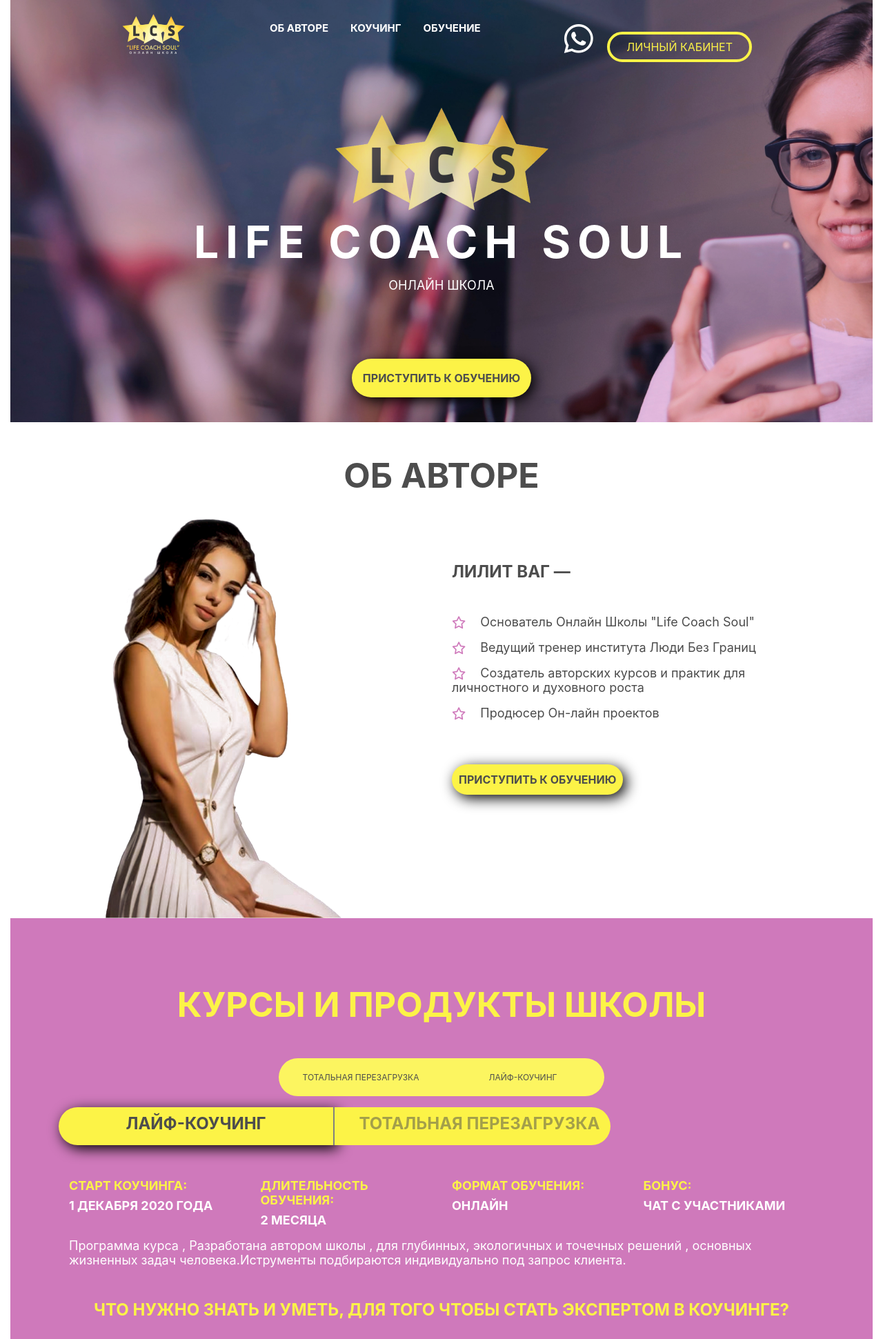
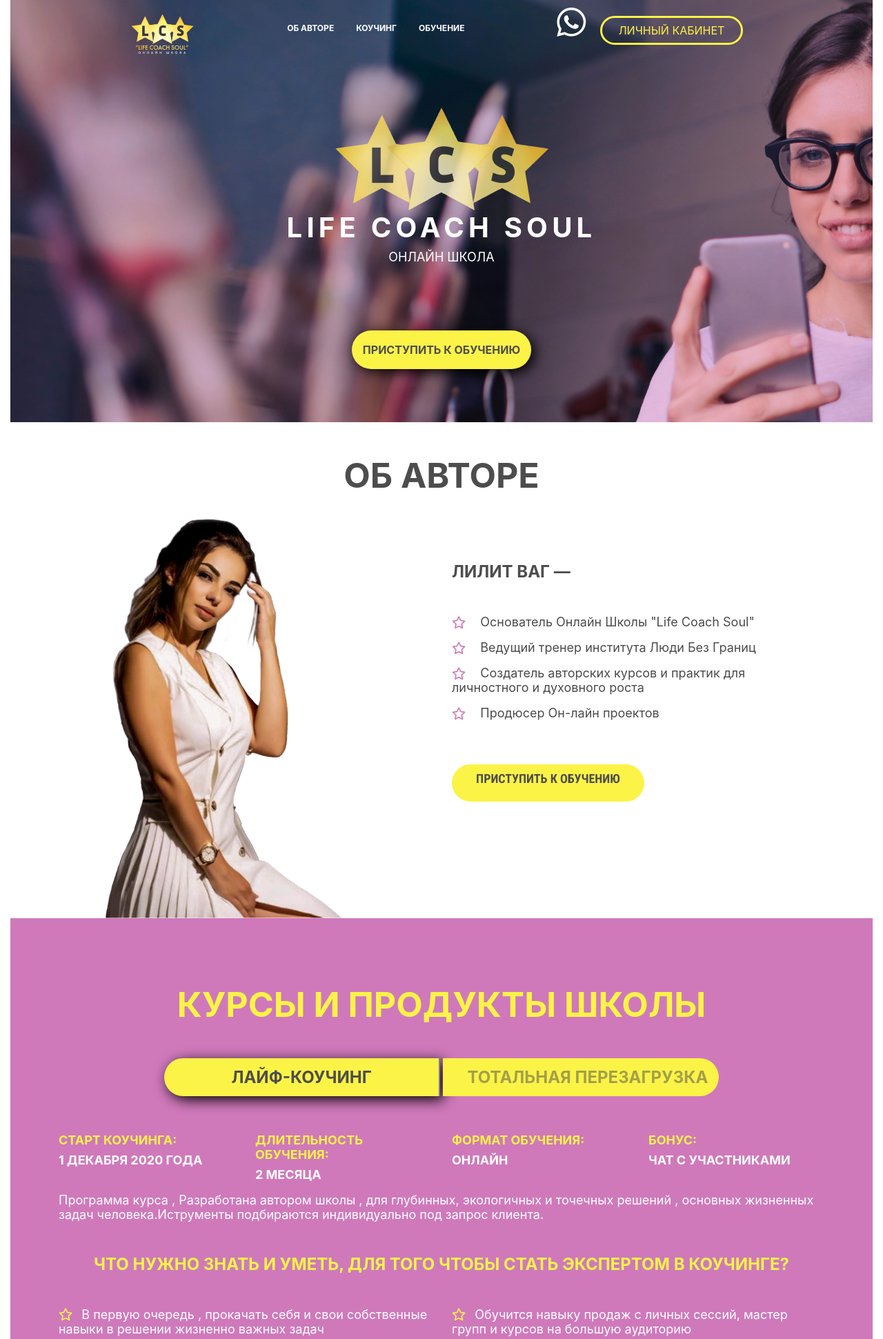
Before and after one commit to MarinaVector/school2, a PHP site: page / in a window 1280 px wide. Shown: the top 1941 px of the page at 69% size. Run offline with PHP 8.4, Linux system fonts and the light colour scheme; some libraries are stand-ins or nearby versions.

Commit message:
frontend footer and btns

```diff
--- a/css/style.css
+++ b/css/style.css
@@ -41,7 +41,7 @@ a {
 }
 
 .main-nav__nav-link {
-  font-size: 15px;
+  font-size: 12px;
   font-style: normal;
   font-weight: 700;
   line-height: 18px;
@@ -51,6 +51,11 @@ a {
   display: inline;
 }
 
+@media screen and (min-device-width: 1000px) {
+  .main-nav__nav-link {
+    font-size: 15px;
+  }
+}
 .main-nav__whatsapp-icon {
   color: #FFFFFF;
 }
@@ -58,10 +63,13 @@ a {
 .main-nav__nav-button {
   text-transform: uppercase;
   color: #FCF347;
-  border: 4px solid #FCF347;
-  border-radius: 50px;
+  border: 3px solid #FCF347;
+  border-radius: 100px;
   padding-left: 10px;
   padding-right: 10px;
+  box-sizing: border-box;
+  width: 171px;
+  height: 34px;
 }
 
 .info-block {
@@ -74,16 +82,21 @@ a {
 }
 
 .info-block__coach-title {
-  font-size: 64px;
+  font-size: 40px;
   font-style: normal;
   font-weight: 700;
-  line-height: 89px;
   letter-spacing: 0.155em;
   text-align: center;
   color: #FFFFFF;
   text-transform: uppercase;
 }
 
+@media screen and (min-device-width: 1000px) {
+  .info-block__coach-title {
+    font-size: 64px;
+    line-height: 89px;
+  }
+}
 .info-block__school-title {
   font-size: 18px;
   font-style: normal;
@@ -96,7 +109,6 @@ a {
 .info-block__call-btn,
 .about-author__call-btn,
 .call-btn {
-  box-shadow: 5px 5px 20px #000000;
   text-transform: uppercase;
   background-color: #FCF347;
   font-weight: bold;
@@ -104,6 +116,17 @@ a {
   padding: 10px;
   border-radius: 45px;
   display: inline-block;
+}
+
+.info-block__call-btn,
+.call-btn {
+  box-shadow: 5px 5px 20px #000000;
+}
+
+.call-btn {
+  width: 247px;
+  height: 48px;
+  text-align: center;
 }
 
 @media screen and (min-device-width: 1000px) {
@@ -154,10 +177,23 @@ a {
   opacity: 0.7;
 }
 
-.about-author__block {
-  white-space: nowrap;
+.about-author__call-btn {
+  width: 279px;
+  height: 54px;
+  font-family: Roboto Condensed;
+  font-size: 18px;
+  font-style: normal;
+  font-weight: 700;
+  line-height: 21px;
+  letter-spacing: 0em;
+  text-align: center;
 }
 
+@media screen and (min-device-width: 1000px) {
+  .about-author__block {
+    white-space: nowrap;
+  }
+}
 .pink-star {
   color: #CF79BB;
   display: inline-block;
@@ -595,7 +631,6 @@ a {
   font-size: 24px;
   font-style: normal;
   font-weight: 700;
-  line-height: 28px;
   letter-spacing: 0em;
   text-align: center;
   color: #000000;
@@ -646,4 +681,8 @@ input[type=checkbox].toggle__check:checked + .toggle__coaching + + .toggle__relo
   opacity: 1;
 }
 
+.footer__footer-copyright {
+  color: #FFFFFF;
+}
+
 /*# sourceMappingURL=style.css.map */
--- a/css/style.scss
+++ b/css/style.scss
@@ -62,7 +62,7 @@ a {
 }
 
 .main-nav__nav-link {
-  font-size: 15px;
+  font-size: 12px;
   font-style: normal;
   font-weight: 700;
   line-height: 18px;
@@ -72,6 +72,12 @@ a {
   display: inline;
 }
 
+@media screen and (min-device-width: 1000px) {
+  .main-nav__nav-link {
+    font-size: 15px;
+  }
+}
+
 .main-nav__whatsapp-icon {
   color: $white;
 }
@@ -79,10 +85,13 @@ a {
 .main-nav__nav-button {
   text-transform: uppercase;
   color: $yellow;
-  border: 4px solid $yellow;
-  border-radius: 50px;
+  border: 3px solid $yellow;
+  border-radius: 100px;
   padding-left: 10px;
   padding-right: 10px;
+  box-sizing: border-box;
+  width: 171px;
+  height: 34px;
 }
 
 .info-block {
@@ -95,14 +104,20 @@ a {
 }
 
 .info-block__coach-title {
-  font-size: 64px;
+  font-size: 40px;
   font-style: normal;
   font-weight: 700;
-  line-height: 89px;
   letter-spacing: 0.155em;
   text-align: center;
   color: $white;
   text-transform: uppercase;
+}
+
+@media screen and (min-device-width: 1000px) {
+  .info-block__coach-title {
+    font-size: 64px;
+    line-height: 89px;
+  }
 }
 
 .info-block__school-title {
@@ -117,7 +132,6 @@ a {
 .info-block__call-btn,
 .about-author__call-btn,
 .call-btn {
-  box-shadow: 5px 5px 20px #000000;
   text-transform: uppercase;
   background-color: $yellow;
   font-weight: bold;
@@ -127,6 +141,16 @@ a {
   display: inline-block;
 }
 
+.info-block__call-btn,
+.call-btn {
+  box-shadow: 5px 5px 20px #000000;
+}
+
+.call-btn {
+  width: 247px;
+  height: 48px;
+  text-align: center;
+}
 
 @media screen and (min-device-width: 1000px) {
   .about-author {
@@ -176,18 +200,37 @@ a {
   line-height: 21px;
   //letter-spacing: 0em;
   text-align: left;
-  color:$dark;
+  color: $dark;
   opacity: 0.7;
 }
 
 .about-author__block {
-  white-space:nowrap;
+
+}
+
+.about-author__call-btn {
+  width: 279px;
+  height: 54px;
+  font-family: Roboto Condensed;
+  font-size: 18px;
+  font-style: normal;
+  font-weight: 700;
+  line-height: 21px;
+  letter-spacing: 0em;
+  text-align: center;
+
+}
+
+@media screen and (min-device-width: 1000px) {
+  .about-author__block {
+    white-space: nowrap;
+  }
 }
 
 .pink-star {
-  color:$pink;
-  display:inline-block;
-  vertical-align:bottom;
+  color: $pink;
+  display: inline-block;
+  vertical-align: bottom;
 }
 
 .school-product {
@@ -200,7 +243,7 @@ background: $pink;
   font-weight: 700;
   line-height: 59px;
   text-align: center;
-  color:$yellow;
+  color: $yellow;
   text-transform: uppercase;
 }
 
@@ -220,17 +263,29 @@ background: $pink;
     &:focus ~ label, &:hover ~ label {
       .can-toggle__switch {
         background-color: $yellow;
-        &:after { color: darken($yellow, 10%); }
+
+        &:after {
+          color: darken($yellow, 10%);
         }
       }
-    &:hover ~label { color: darken($yellow, 5%); }
+    }
+
+    &:hover ~ label {
+      color: darken($yellow, 5%);
+    }
+
     &:checked {
       ~ label {
-        &:hover { color: darken($yellow, 3%); }
+        &:hover {
+          color: darken($yellow, 3%);
+        }
 
         .can-toggle__switch {
           background-color: lighten($yellow, 5%);
-          &:after { color: darken($yellow, 5%); }
+
+          &:after {
+            color: darken($yellow, 5%);
+          }
         }
       }
 
@@ -238,7 +293,10 @@ background: $pink;
         ~ label {
           .can-toggle__switch {
             background-color: $yellow;
-            &:after { color: darken($yellow, 10%); }
+
+            &:after {
+              color: darken($yellow, 10%);
+            }
           }
         }
       }
@@ -247,12 +305,18 @@ background: $pink;
 
   label {
 
-    .can-toggle__label-text { flex: 1; }
+    .can-toggle__label-text {
+      flex: 1;
+    }
 
     .can-toggle__switch {
       transition: background-color 0.3s $can-toggle-transition;
       background: lighten($yellow, 5%);
-      &:before { color: $can-toggle-inactive-text; }
+
+      &:before {
+        color: $can-toggle-inactive-text;
+      }
+
       &:after {
         // Autoprefixer choked here, so making the prefixes explicit
         -webkit-transition: -webkit-transform 0.3s $can-toggle-transition;
@@ -264,8 +328,7 @@ background: $pink;
   }
 }
 
-@mixin can-toggle-appearance
-(
+@mixin can-toggle-appearance(
   $can-toggle-width: 472px,
   $can-toggle-height: 55px,
   $can-toggle-border-radius: 100px,
@@ -273,26 +336,35 @@ background: $pink;
   $can-toggle-label-font-size: 14px,
   $can-toggle-switch-font-size: 12px,
   $can-toggle-shadow: 0 3px 3px rgba(black, 0.4)
-){
+) {
   $can-toggle-switch-width: $can-toggle-width/2;
 
   input[type="checkbox"] {
 
     &:focus ~ label, &:hover ~ label {
       .can-toggle__switch {
-        &:after { box-shadow: $can-toggle-shadow; }
+        &:after {
+          box-shadow: $can-toggle-shadow;
+        }
       }
     }
 
     &:checked {
       ~ label {
         .can-toggle__switch {
-          &:after { transform: translate3d($can-toggle-width - ($can-toggle-switch-width + $can-toggle-offset),0,0); }
+          &:after {
+            transform: translate3d($can-toggle-width - ($can-toggle-switch-width + $can-toggle-offset), 0, 0);
           }
         }
+      }
+
       &:focus, &:hover {
         ~ label {
-          .can-toggle__switch { &:after { box-shadow: $can-toggle-shadow; } }
+          .can-toggle__switch {
+            &:after {
+              box-shadow: $can-toggle-shadow;
+            }
+          }
         }
       }
     }
@@ -316,7 +388,8 @@ background: $pink;
       }
 
       &:after {
-        top: $can-toggle-offset; left: $can-toggle-offset;
+        top: $can-toggle-offset;
+        left: $can-toggle-offset;
         border-radius: $can-toggle-border-radius/100 $can-toggle-border-radius/2 $can-toggle-border-radius/2 $can-toggle-border-radius/100;
         width: $can-toggle-switch-width - $can-toggle-offset;
         line-height: $can-toggle-height - ($can-toggle-offset*2);
@@ -332,7 +405,6 @@ background: $pink;
     }
   }
 }
-
 
 
 .can-toggle {
@@ -457,7 +529,7 @@ background: $pink;
   font-weight: 700;
   line-height: 21px;
   text-align: left;
-    color:$yellow;
+  color: $yellow;
   text-transform: uppercase;
 
 }
@@ -469,10 +541,10 @@ background: $pink;
   line-height: 21px;
   text-align: left;
   text-transform: uppercase;
-    color:$white;
+  color: $white;
 }
 
-  .lesson-txt  {
+.lesson-txt {
   font-size: 18px;
   font-style: normal;
   font-weight: 400;
@@ -601,7 +673,7 @@ background: $pink;
 }
 
 .top-arrow {
-  color:$pink;
+  color: $pink;
   display: inline-block;
 }
 
@@ -613,7 +685,7 @@ background: $pink;
   line-height: 28px;
   text-align: left;
   text-transform: uppercase;
-  color:$pink;
+  color: $pink;
 }
 
 .stage__stage-number {
@@ -624,7 +696,7 @@ background: $pink;
   line-height: 88px;
   text-align: center;
   text-transform: uppercase;
-  color:$pink;
+  color: $pink;
 }
 
 .stage__stage-txt {
@@ -641,7 +713,7 @@ background: $pink;
 }
 
 .toggle {
-  display:inline-block;
+  display: inline-block;
   cursor: pointer;
 }
 
@@ -650,7 +722,7 @@ background: $pink;
 }
 
 .toggle__coaching,
-.toggle__reload  {
+.toggle__reload {
   width: 400px;
   height: 55px;
   overflow: hidden;
@@ -674,14 +746,13 @@ background: $pink;
   font-size: 24px;
   font-style: normal;
   font-weight: 700;
-  line-height: 28px;
   letter-spacing: 0em;
   text-align: center;
   color: $dark;
   opacity: 0.7;
-  content:"";
+  content: "";
   width: 350px;
-  height:55px;
+  height: 55px;
   display: inline-block;
   background-size: 30px;
   background-repeat: no-repeat;
@@ -694,13 +765,13 @@ background: $pink;
 }
 
 .toggle__coaching:before {
-   content:"Лайф-коучинг";
+  content: "Лайф-коучинг";
   color: $gray;
   text-transform: uppercase;
 }
 
 .toggle__reload:before {
-   content:"Тотальная перезагрузка";
+  content: "Тотальная перезагрузка";
   color: $gray;
   white-space: nowrap;
   opacity: 0.3;
@@ -727,16 +798,9 @@ input[type="checkbox"].toggle__check:checked + .toggle__coaching + + .toggle__re
   opacity: 1;
 }
 
-
-
-
-
-
-
-
-
-
-
+.footer__footer-copyright {
+  color: $white;
+}
 
 
 // Or re-brand the toggle for different applications
--- a/index.html
+++ b/index.html
@@ -23,22 +23,22 @@
         <div class="nav-link">
             <img class="main-nav__nav-logo" src="img/Logo.png" alt="Логотип онлайн школы">
         </div>
-        <div class="main-nav__nav-links mt-4">
+        <div class="main-nav__nav-links mt-md-4 mx-auto">
             <a class="main-nav__nav-link nav-link">Об авторе</a>
             <a class="main-nav__nav-link nav-link">Коучинг</a>
             <a class="main-nav__nav-link nav-link">Обучение</a>
         </div>
         <div class="main-nav__nav-links nav-link">
-            <i class="fab fa-whatsapp main-nav__whatsapp-icon fa-3x mr-3 mt-4"></i>
+            <i class="fab fa-whatsapp main-nav__whatsapp-icon fa-3x mr-3"></i>
             <a class="main-nav__nav-button py-2 px-4">Личный кабинет</a>
         </div>
 
     </nav>
     <div class="info-block">
-        <img class="info-block__info-logo mt-5" src="img/image-07-10-20-02-28-2%201.png" alt="">
+        <img class="info-block__info-logo mt-md-5" src="img/image-07-10-20-02-28-2%201.png" alt="">
         <h1 class="info-block__coach-title">Life coach soul</h1>
-        <h3 class="info-block__school-title mb-5">Онлайн школа</h3>
-        <a class="info-block__call-btn my-5 px-3 py-3">приступить к обучению</a>
+        <h3 class="info-block__school-title mb-md-5">Онлайн школа</h3>
+        <a class="info-block__call-btn  my-3 mt-md-5 px-3 py-3">приступить к обучению</a>
     </div>
 </header>
 
@@ -47,14 +47,14 @@
         <div class="container">
             <div class="row p-o">
                 <div class="col-lg-12 col-12">
-                    <p class="about-author__title my-5">Об авторе</p>
+                    <p class="about-author__title my-md-5">Об авторе</p>
                 </div>
-                <div class="col-lg-6 col-12">
+                <div class="col-lg-6 col-12 d-sm-none d-none d-md-block">
                     <img class="mt-n3" src="img/Photo.png"
                          alt="Lilit Vag photo">
                 </div>
                 <div class="col-lg-6 col-12">
-                    <h5 class="about-author__name my-5">Лилит Ваг —</h5>
+                    <h5 class="about-author__name my-md-5">Лилит Ваг —</h5>
                     <ul class="about-author__list">
                         <li class="about-author__block  my-3">
                             <i class="far fa-star pink-star mr-3"></i>
@@ -74,7 +74,7 @@
                             <span class="about-author__info">Продюсер Он-лайн проектов</span>
                         </li>
                     </ul>
-                    <a class="about-author__call-btn mt-5">приступить к обучению</a>
+                    <a class="about-author__call-btn mt-md-5 my-4">приступить к обучению</a>
 
                 </div>
             </div>
@@ -82,12 +82,12 @@
 
     </section>
 
-    <section class="school-product container-fluid py-5 px-5">
-        <div class="container my-5 mx-auto">
+    <section class="school-product container-fluid py-md-5 px-md-5">
+        <div class="container my-md-5 mx-auto">
             <h3 class="school-product__title mb-5">Курсы и продукты школы</h3>
             <div class="can-toggle text-center">
                 <input id="a" type="checkbox">
-                <label for="a">
+                <!--  <label for="a">
                       <span class="can-toggle__switch mx-auto d-sm-none d-none d-md-block" data-checked="Лайф-Коучинг"
                             data-unchecked="Тотальная перезагрузка"></span>
 
@@ -95,17 +95,17 @@
                   <label for="a">
                       <span class="can-toggle__switch__small-device mx-auto d-block d-sm-none" data-checked="Лайф-Коучинг"
                             data-unchecked="Тотальная перезагрузка"></span>
-
                   </label>
-                <label class="toggle">
-                    <input type="checkbox" class="toggle__check" checked />
+                  -->
+                <label class="toggle mx-auto d-sm-none d-none d-md-block">
+                    <input type="checkbox" class="toggle__check" checked/>
                     <span class="toggle__coaching"></span>
                     <span class="toggle__reload"></span>
                 </label>
 
             </div>
 
-            <div class="coaching-block my-5 container">
+            <div class="coaching-block my-md-5 px-0 container">
                 <div class="row">
                     <div class="col-lg-3 col-12">
                         <h3 class="coaching-block__title">Старт коучинга:</h3>
@@ -125,7 +125,8 @@
                     </div>
                 </div>
                 <p class="lesson-txt">
-                Программа курса , Разработана автором школы , для глубинных, экологичных и точечных решений , основных
+                    Программа курса , Разработана автором школы , для глубинных, экологичных и точечных решений ,
+                    основных
                     жизненных задач человека.Иструменты подбираются индивидуально под запрос клиента.
                 </p>
 
@@ -175,7 +176,7 @@
                         </li>
                     </ul>
                 </div>
-            <div class="module my-5">
+                <div class="module my-md-5 p-3 p-lg-5 mb-3">
                     <p class="module__module-number">Первый модуль</p>
                     <p class="module__module-period">Длительность обучения:
                         1 месяц</p>
@@ -220,7 +221,7 @@
                     <p class="module__module-info">Чат с участниками доступен для Вас Бессрочно!</p>
                 </div>
 
-            <div class="module">
+                <div class="module p-3 p-lg-5">
                     <p class="module__module-number">Второй модуль</p>
                     <p class="module__module-period">Длительность обучения:
                         1 месяц</p>
@@ -273,11 +274,11 @@
                     </ul>
                     <p class="module__module-info">Чат с участниками доступен для Вас Бессрочно!</p>
                 </div>
-            <div class="my-5  mx-auto">
+                <div class="my-md-5 my-3 text-center">
                     <span class="question-txt">Остались вопросы? через ватсапп можете задать любой вопрос</span>
-                <i class="fab fa-whatsapp"></i>
+                    <i class="fab fa-whatsapp fa-lg text-white ml-2"></i>
                 </div>
-            <a class="call-btn  mx-auto">перейти к оплате</a>
+                <a class="call-btn mb-4">перейти к оплате</a>
             </div>
         </div>
     </section>
@@ -329,23 +330,28 @@
 </main>
 
 <footer class="footer container-fluid">
-    <div class="container">
-        <div class="row">
-            <img class="footer__footer-logo col-lg-2" src="img/Logo.png" alt="Логотип онлайн школы">
-            <div class="footer__footer-info col-lg-4 offset-lg-3">
+    <div class="container nav nav-fill">
+        <div class="nav-link">
+            <img class="main-nav__nav-logo" src="img/Logo.png" alt="Логотип онлайн школы">
+        </div>
+        <div class="main-nav__nav-links mt-md-4 mx-auto text-white mt-4">
             <i class="fab fa-whatsapp ml-2"></i>
             <i class="fab fa-vk ml-2"></i>
             <i class="fab fa-facebook-f ml-2"></i>
             <i class="fab fa-telegram-plane ml-2"></i>
             <i class="fab fa-odnoklassniki ml-2"></i>
-                <br>
-                <span class="footer__footer-copyright">
+        </div>
+        <div class="main-nav__nav-links nav-link mt-4">
+
+            <a class="main-nav__nav-button py-2 px-4">Личный кабинет</a>
+        </div>
+
+        <div class="footer__footer-copyright mx-auto mt-4">
             Все права защищены
-    </span>
-            </div>
-            <a class="main-nav__nav-button col-lg-2 display-inline">Личный кабинет</a>
         </div>
     </div>
+
+
 </footer>
 
 </body>
```
Also changed, not shown: 1 other file. Lines whose indentation alone changed are shown as unchanged.
